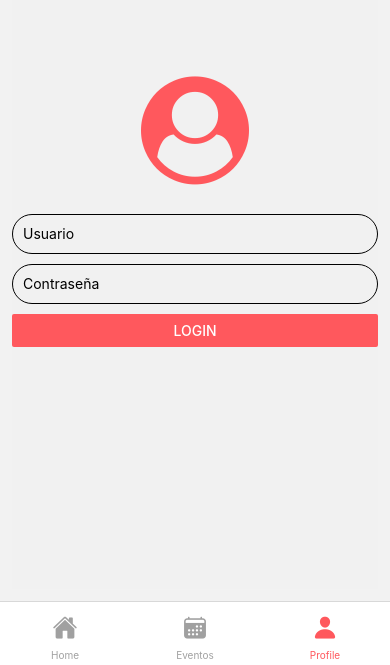
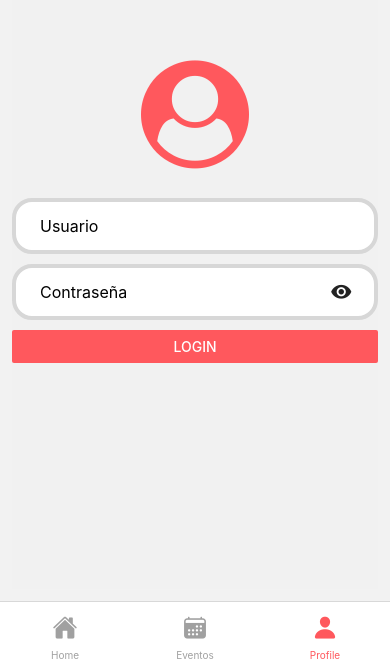
Before and after one commit to zavolukadg/pilis-fswd-mod5-ZAVOLUK-GRIOT-RAMOS, a React Native app: screen /Profile in a window 390 px wide. Shown: the part 179-844 px from the top of the page. Built offline with nearby package versions, Linux system fonts and the light colour scheme.

Commit message:
Agrega Hook Password Visibility

```diff
--- a/src/components/plus/PlusButton.jsx
+++ b/src/components/plus/PlusButton.jsx
@@ -6,12 +6,10 @@ import FontAwesome from '@expo/vector-icons/FontAwesome';
 
 export const PlusButton = () => {
     return (
-      <View style={styles.btnContainer}>
-        <FontAwesome.Button style={styles.button}
+      <FontAwesome.Button style={styles.button}
           name="whatsapp"
           backgroundColor="#25d366"
           size={32}
-        />
-      </View>
+      />
     )
   }
--- a/src/screens/profile/ProfileScreen.jsx
+++ b/src/screens/profile/ProfileScreen.jsx
@@ -1,11 +1,15 @@
 import React from 'react'
-import { ActivityIndicator, View, Text,StyleSheet,SafeAreaView,Button, TextInput, Alert, StatusBar, Dimensions} from 'react-native'
+import { ActivityIndicator, View, Text,StyleSheet,SafeAreaView,Button, TextInput, Alert, StatusBar, Dimensions,Pressable} from 'react-native'
 import { COLORS } from '../../utils/theme'
-import { useForm, Controller } from "react-hook-form";
+import { useForm, Controller} from "react-hook-form";
 import { useAuth } from '../../hooks/useAuth';
 import { FontAwesome } from '@expo/vector-icons';
+import { MaterialCommunityIcons } from '@expo/vector-icons';
+import { useTogglePasswordVisibility } from '../../utils/useTogglePasswordVisibility';
 
 const LoginScreen = ({ login }) => {
+  const { passwordVisibility, rightIcon, handlePasswordVisibility } =
+    useTogglePasswordVisibility();
   const { control, handleSubmit, formState: { errors } } = useForm({
     defaultValues: {
       user: '',
@@ -32,14 +36,16 @@ const LoginScreen = ({ login }) => {
           required: true,
         }}
         render={({ field: { onChange, onBlur, value } }) => (
+          <View style={styles.inputContainer}>
           <TextInput
-            style={styles.input}
+            style={styles.inputField}
             onBlur={onBlur}
             onChangeText={onChange}
             value={value}
             placeholder="Usuario"
             keyboardType="email-address"
           />
+          </View>
         )}
         name="user"
       />
@@ -51,16 +57,21 @@ const LoginScreen = ({ login }) => {
           required: true,
         }}
         render={({ field: { onChange, onBlur, value } }) => (
+          <View style={styles.inputContainer}>
             <TextInput
-            style={styles.input}
+              style={styles.inputField}
               placeholder="Contraseña"
               onBlur={onBlur}
               onChangeText={onChange}
               value={value}
-            secureTextEntry={true}
+              secureTextEntry={passwordVisibility}
               autoCorrect={false}
               autoCapitalize='none'
             />
+            <Pressable onPress={handlePasswordVisibility}>
+              <MaterialCommunityIcons name={rightIcon} size={22} color="#232323" />
+            </Pressable>
+          </View>
         )}
         name="password"
       />
@@ -115,12 +126,6 @@ export const styles = StyleSheet.create({
     flexDirection: 'column',
     justifyContent: 'center',
   },
-  input: {
-    height: 40,
-    borderWidth: 1,
-    paddingHorizontal: 10,
-    borderRadius: 20,
-  },
   errorMessage: {
     color: 'red',
   },
@@ -135,5 +140,20 @@ export const styles = StyleSheet.create({
     fontSize: 30,
     textAlign: 'center',
     margin: 10,
+  },
+  inputContainer: {
+    paddingHorizontal: 10,
+    backgroundColor: 'white',
+    width: '100%',
+    borderRadius: 20,
+    flexDirection: 'row',
+    alignItems: 'center',
+    borderWidth: 4,
+    borderColor: '#d7d7d7',
+  },
+  inputField: {
+    padding: 14,
+    fontSize: 16,
+    width: '90%'
   }
 })
--- /dev/null
+++ b/src/utils/useTogglePasswordVisibility.js
@@ -0,0 +1,22 @@
+import React,{useState} from 'react'
+
+export const useTogglePasswordVisibility = () => {
+    const [passwordVisibility, setPasswordVisibility] = useState(true);
+    const [rightIcon, setRightIcon] = useState('eye');
+
+    const handlePasswordVisibility = () => {
+      if (rightIcon === 'eye') {
+        setRightIcon('eye-off');
+        setPasswordVisibility(!passwordVisibility);
+      } else if (rightIcon === 'eye-off') {
+        setRightIcon('eye');
+        setPasswordVisibility(!passwordVisibility);
+      }
+    };
+
+    return {
+      passwordVisibility,
+      rightIcon,
+      handlePasswordVisibility
+    };
+  };
```
Lines whose indentation alone changed are shown as unchanged.
